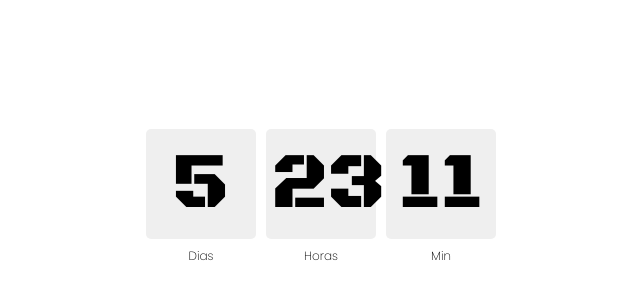
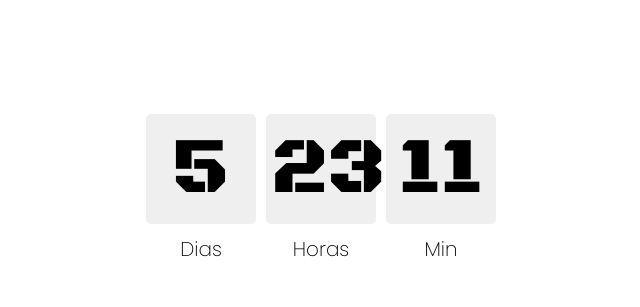
Before and after one commit to caique-cit/event_countdown, a plain HTML site: page index.html in a window 1280 px wide. Shown: the part 194-501 px from the top of the page, without its empty margins (319-959 px from the left). Drawn offline with Linux system fonts and the light colour scheme.

Commit message:
Update index.html

```diff
--- a/index.html
+++ b/index.html
@@ -33,10 +33,10 @@
     }
 
     .legenda {
-      height: 25px;
+      height: 40px;
       line-height: 10px;
       font-family: 'Poppins', sans-serif;
-      font-size:12px;
+      font-size:20px;
       background-color: #ffffff;
       text-align: center;
     }
```
